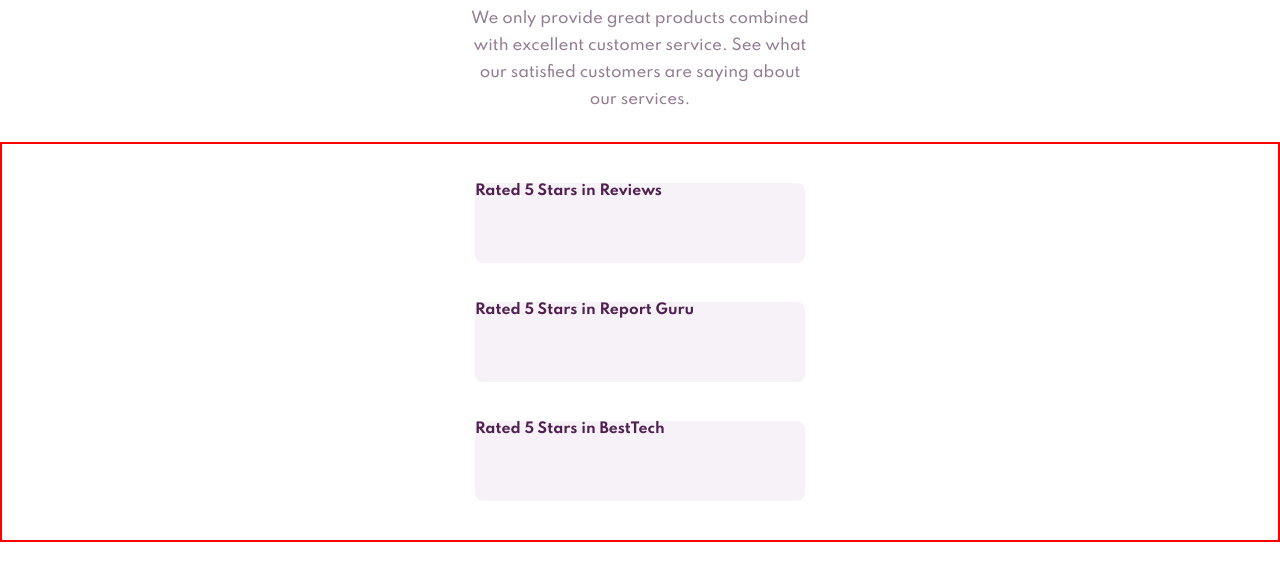
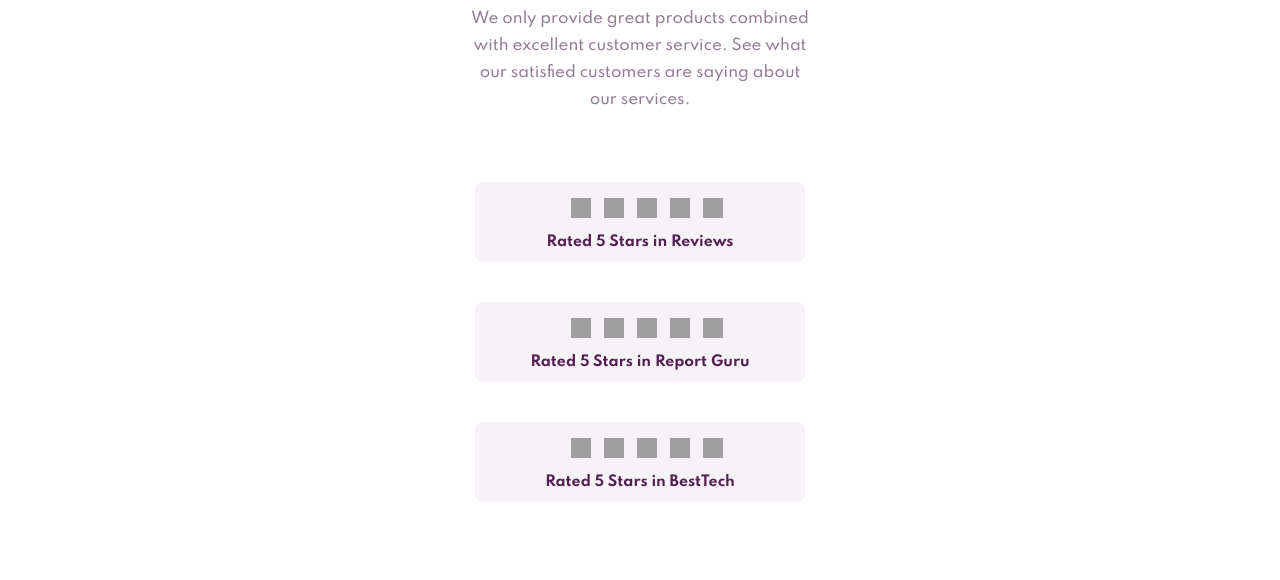
Before and after one commit to Hendersor/social-media-component, a plain HTML site: page index.html in a window 1280 px wide. Shown: the part 158-738 px from the top of the page. Drawn offline with Linux system fonts and the light colour scheme; grey boxes are pictures that could not be loaded.

Commit message:
Reviews ready

```diff
--- a/index.html
+++ b/index.html
@@ -18,14 +18,35 @@
         </section>
 
         <section class="reviews">
-            <div>
-                <span></span>
+            <div class="reviews-info">
+                <section class="reviews-stars">
+                    <span></span>
+                    <span></span>
+                    <span></span>
+                    <span></span>
+                    <span></span>
+                </section>
+
                 <h3>Rated 5 Stars in Reviews</h3>
             </div>
-            <div>
+            <div class="reviews-info">
+                <section class="reviews-stars">
+                    <span></span>
+                    <span></span>
+                    <span></span>
+                    <span></span>
+                    <span></span>
+                </section>
                 <h3>Rated 5 Stars in Report Guru</h3>
             </div>
-            <div>
+            <div class="reviews-info">
+                <section class="reviews-stars">
+                    <span></span>
+                    <span></span>
+                    <span></span>
+                    <span></span>
+                    <span></span>
+                </section>
                 <h3>Rated 5 Stars in BestTech</h3>
             </div>
         </section>
--- a/style.css
+++ b/style.css
@@ -51,7 +51,6 @@ body{
     flex-direction: column;
     justify-content: space-evenly;
     align-items: center;
-    border: solid 2px red;
 }
 
 div{
@@ -62,8 +61,28 @@ div{
     font-family: 'Spartan', sans-serif;
     font-size: 12px;
     color: hsl(300, 43%, 22%);
-
+    display: flex;
+    flex-direction: column;
+    justify-content: space-evenly;
+    align-items:center;
 }
 
 
-div
+
+.reviews-stars{
+    display: flex;
+    justify-content: center;
+    width: 100%;
+    height: 30px;
+}
+
+.reviews-stars span{
+    background-image: url("https://res.cloudinary.com/dwdz4mn27/image/upload/v1625527945/images/icon-star_tfqyih.svg");
+    width: 20px;
+    height: 20px;
+    background-size: cover;
+    background-repeat: no-repeat;
+    background-position: center;
+    margin-left:13px;
+    margin-top: 5px;
+}
```
